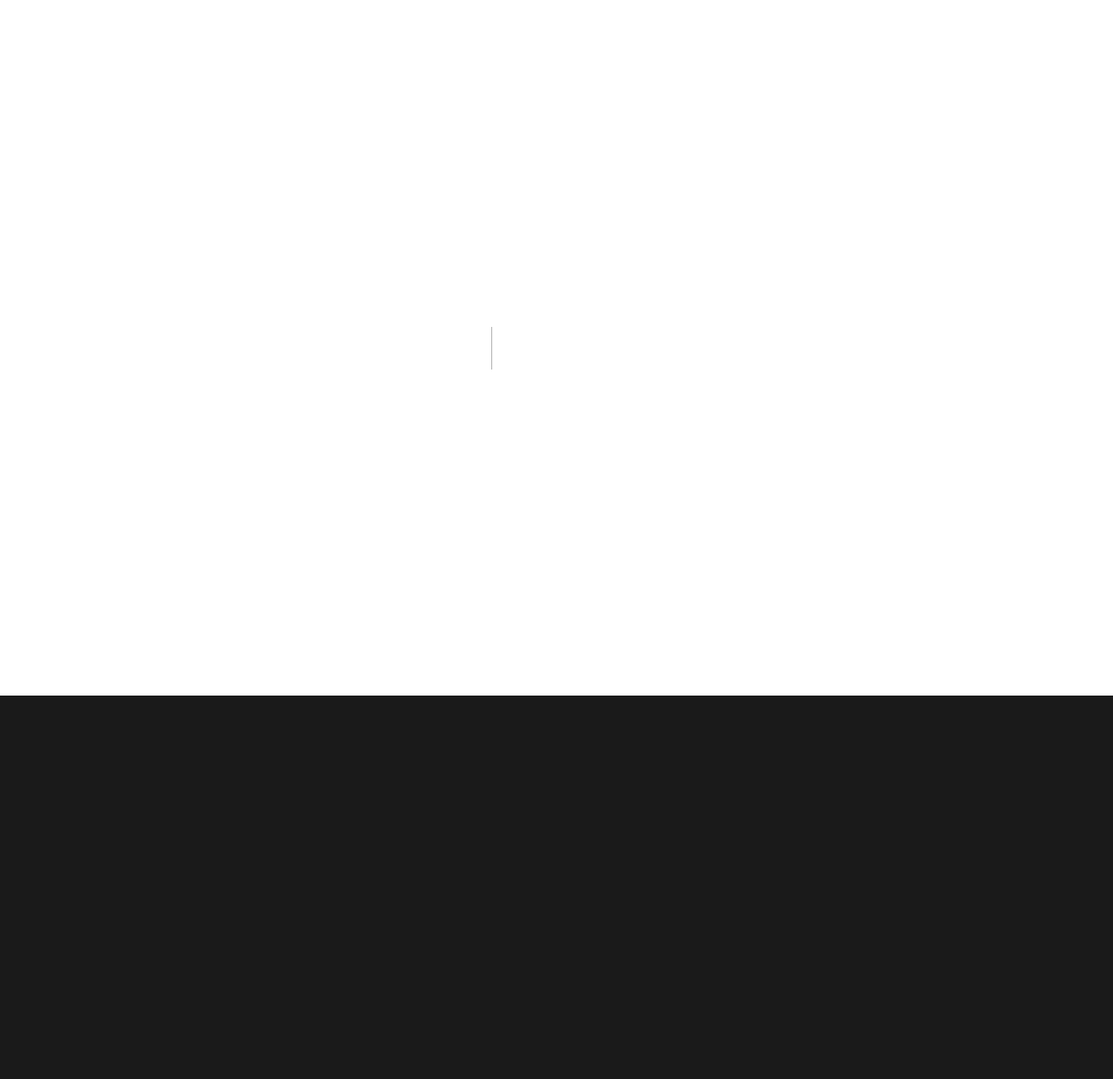
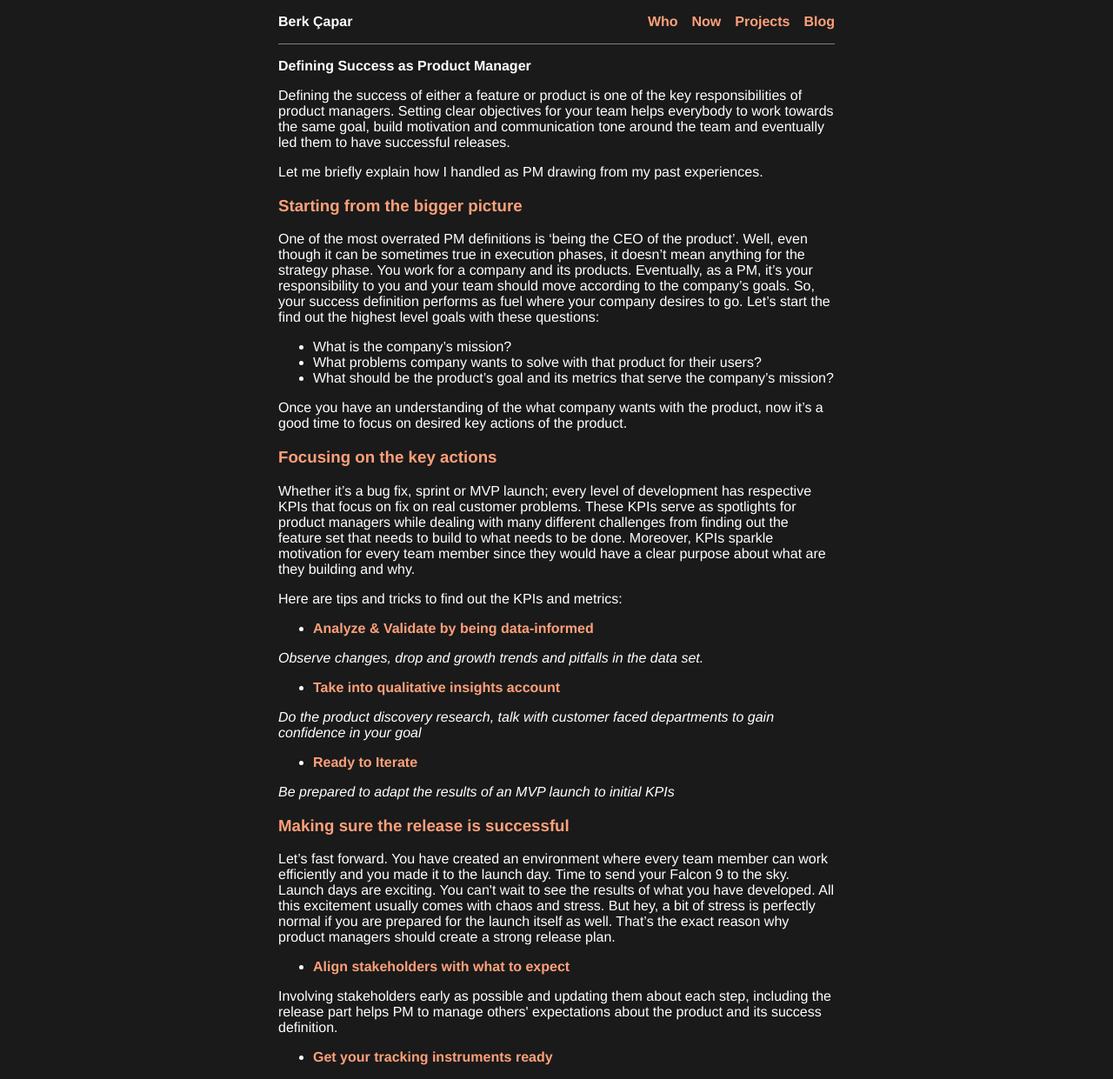
Before and after one commit to berkcapar/berk.studio, a Next.js app: page /blog/defining-success-as-product-manager in a window 1280 px wide. Before the commit this address had no page. Shown: the top 1241 px of the page at 87% size. Before the commit the page ends 800 px from the top, so only its background shows below. Built offline with nearby package versions, Linux system fonts and the light colour scheme.

Commit message:
new post

```diff
--- /dev/null
+++ b/content/blog/defining-success-as-product-manager.md
@@ -0,0 +1,70 @@
+---
+slug: defining-success-as-product-manager
+title: Defining Success as Product Manager
+description: selam.
+date: '2022-05-09'
+---
+
+
+# Defining Success as Product Manager
+
+Defining the success of either a feature or product is one of the key responsibilities of product managers. Setting clear objectives for your team helps everybody to work towards the same goal, build motivation and communication tone around the team and eventually led them to have successful releases.
+
+Let me briefly explain how I handled as PM drawing from my past experiences.
+
+### Starting from the bigger picture
+
+One of the most overrated PM definitions is ‘being the CEO of the product’. Well, even though it can be sometimes true in execution phases, it doesn’t mean anything for the strategy phase. You work for a company and its products. Eventually, as a PM, it’s your responsibility to you and your team should move according to the company’s goals. So, your success definition performs as fuel where your company desires to go. Let’s start the find out the highest level goals with these questions:
+
+- What is the company’s mission?
+- What problems company wants to solve with that product for their users?
+- What should be the product’s goal and its metrics that serve the company’s mission?
+
+Once you have an understanding of the what company wants with the product, now it’s a good time to focus on desired key actions of the product.
+
+### Focusing on the key actions
+
+Whether it’s a bug fix, sprint or MVP launch; every level of development has respective KPIs that focus on fix on real customer problems. These KPIs serve as spotlights for product managers while dealing with many different challenges from finding out the feature set that needs to build to what needs to be done. Moreover, KPIs sparkle motivation for every team member since they would have a clear purpose about what are they building and why.
+
+Here are tips and tricks to find out the KPIs and metrics:
+
+- **Analyze & Validate by being data-informed**
+
+*Observe changes, drop and growth trends and pitfalls in the data set.*
+
+- **Take into qualitative insights account**
+
+*Do the product discovery research, talk with customer faced departments to gain confidence in your goal*
+
+- **Ready to Iterate**
+
+*Be prepared to adapt the results of an MVP launch to initial KPIs*
+
+
+
+### Making sure the release is successful
+
+Let’s fast forward. You have created an environment where every team member can work efficiently and you made it to the launch day. Time to send your Falcon 9 to the sky.
+Launch days are exciting. You can't wait to see the results of what you have developed. All this excitement usually comes with chaos and stress. But hey, a bit of stress is perfectly normal if you are prepared for the launch itself as well. That’s the exact reason why product managers should create a strong release plan.
+
+- **Align stakeholders with what to expect**
+
+Involving stakeholders early as possible and updating them about each step, including the release part helps PM to manage others' expectations about the product and its success definition.
+
+- **Get your tracking instruments ready**
+
+You can’t track your success if there is nowhere to look, so coordinate with your developers, data teams and marketing teams to create a functional tracking setup.
+Get your benchmarks ready to compare with the new data you will collect. One tip here, determining the frequency of data collection is key. Some metrics you want to track every day for the first week of launch, but after that when you make sure everything works well, you may reduce the frequency to let’s say monthly basis.
+
+- **User Acceptance Test**
+
+User Acceptance Test(UAT) is the latest step of testing in which actual end-users test your product before launch. Product managers need to create documentation about how and what to test, what is the pass/fail criteria and how testers can report it. Company employees from different teams or an actual customer subset can be used to run the test.
+
+- **Launch 🚀**
+
+Turn the feature on and be ready the celebrate your team’s hard work! Also, be cautious about unexpected results. One approach it can be used to solve the unexpected results is understanding what’s the problem, why it’s happening and how to fix it/which resources can fix it. You may need to pause your production feature if the problem affects many people and will take some time to fix.
+
+_________________
+
+
+Digital products are nothing different than live creatures. They are looking for success in their life cycles besides many similar aspects. Product managers should understand the success of a product is a constant subject that needs to be dealt with during the whole process. Understanding why the product exists good way to start but it would be missing if the delivery of the product doesn’t take into consideration during the success practices.
--- /dev/null
+++ b/pages/blog/defining-success-as-product-manager.js
@@ -0,0 +1,49 @@
+import React from "react";
+import ReactMarkdown from "react-markdown";
+import Layout from "../../components/Layout";
+
+export async function getStaticProps() {
+    const siteData = await import(`../../config.json`);
+    const fs = require("fs");
+    const matter = require('gray-matter');
+    const markdownContent = fs.readFileSync(
+      `${process.cwd()}/content/blog/defining-success-as-product-manager.md`,
+      "utf-8"
+    );
+    const { data, content } = matter(markdownContent);
+    return {
+      // buradan dondurdugumuz props asagidaki component'e akiyor direk
+      props: {
+        data,
+        content,
+        title: siteData.default.title,
+        description: siteData.default.description,
+      },
+    };
+  }
+
+  const what_to_expect = ({ content, data }) => (
+    <div>
+      <Layout />
+      <div className="blogcontent">
+        {/* burada reactmarkdown'a pass eyledik */}
+        <ReactMarkdown children={content} />
+
+      </div>
+      <style jsx>{`
+        .blogcontent{
+          color: white;
+          width: 70%;
+          margin: 1rem auto;
+        }
+
+        @media(min-width:675px){
+          .blogcontent{
+              width: 50%;
+          }
+
+        }
+      `}</style>
+    </div>
+  );
+  export default what_to_expect
--- a/pages/now.js
+++ b/pages/now.js
@@ -33,6 +33,7 @@ const Now = ({ content, data }) => (
     <Layout />
     <div className="nowcontent">
       {/* burada reactmarkdown'a pass eyledik */}
+      <h2>Now Page</h2>
       <ReactMarkdown children={content} />
     </div>
 
@@ -49,10 +50,11 @@ const Now = ({ content, data }) => (
     .now-relative-date{
       color: white;
       width: 80%;
+      margin: 2rem auto;
     }
     @media(min-width:675px){
       .nowcontent{
-        width:50%;
+        width: 50%;
       }
       .now-relative-date{
         width:50%;
--- a/pages/projects.js
+++ b/pages/projects.js
@@ -54,7 +54,7 @@ const Projects = () => {
         }
         .product-manager-roles-container-title{
           margin-bottom:1.5rem;
-          color: lightsalmon;
+          color: white;
 
         }
         .product-manager-roles,
--- a/pages/who.js
+++ b/pages/who.js
@@ -32,7 +32,7 @@ const Who = ({ content, data }) => (
     <style jsx>{`
       .whocontent{
         color: white;
-        width: 70%;
+        width: 80%;
         margin: 1rem auto;
       }
       @media(min-width:675px){
--- a/styles/globals.css
+++ b/styles/globals.css
@@ -9,7 +9,6 @@ body {
 
 h1,
 h2,
-h3,
 p
 {
   color:white;
@@ -26,6 +25,11 @@ a {
   text-decoration: none;
 }
 
+h3 {
+  color: lightsalmon;
+  text-decoration: none;
+}
+
 
 * {
   box-sizing: border-box;
```
Also changed, not shown: content/about.md (+3 -3 lines), content/now.md (+1 -1 lines), pages/blog/index.js (+9 -1 lines).
